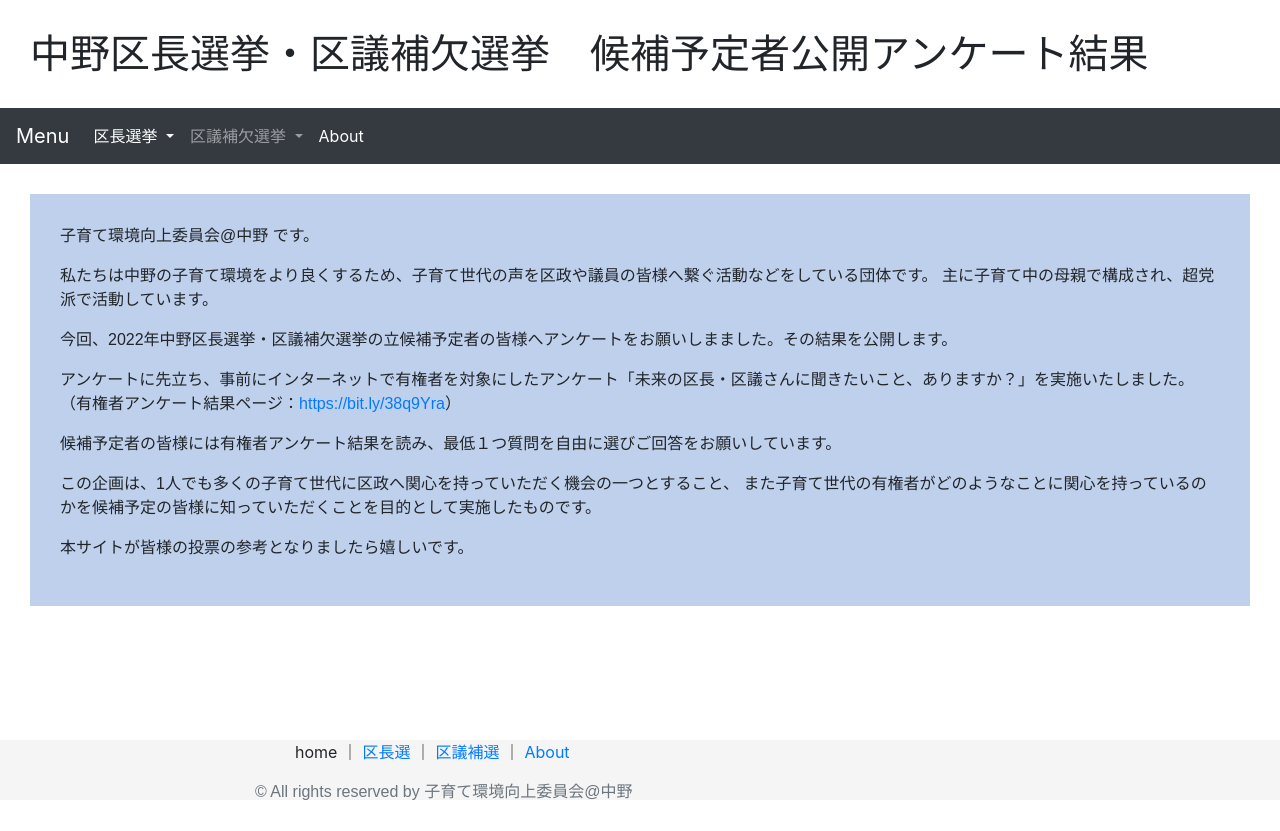
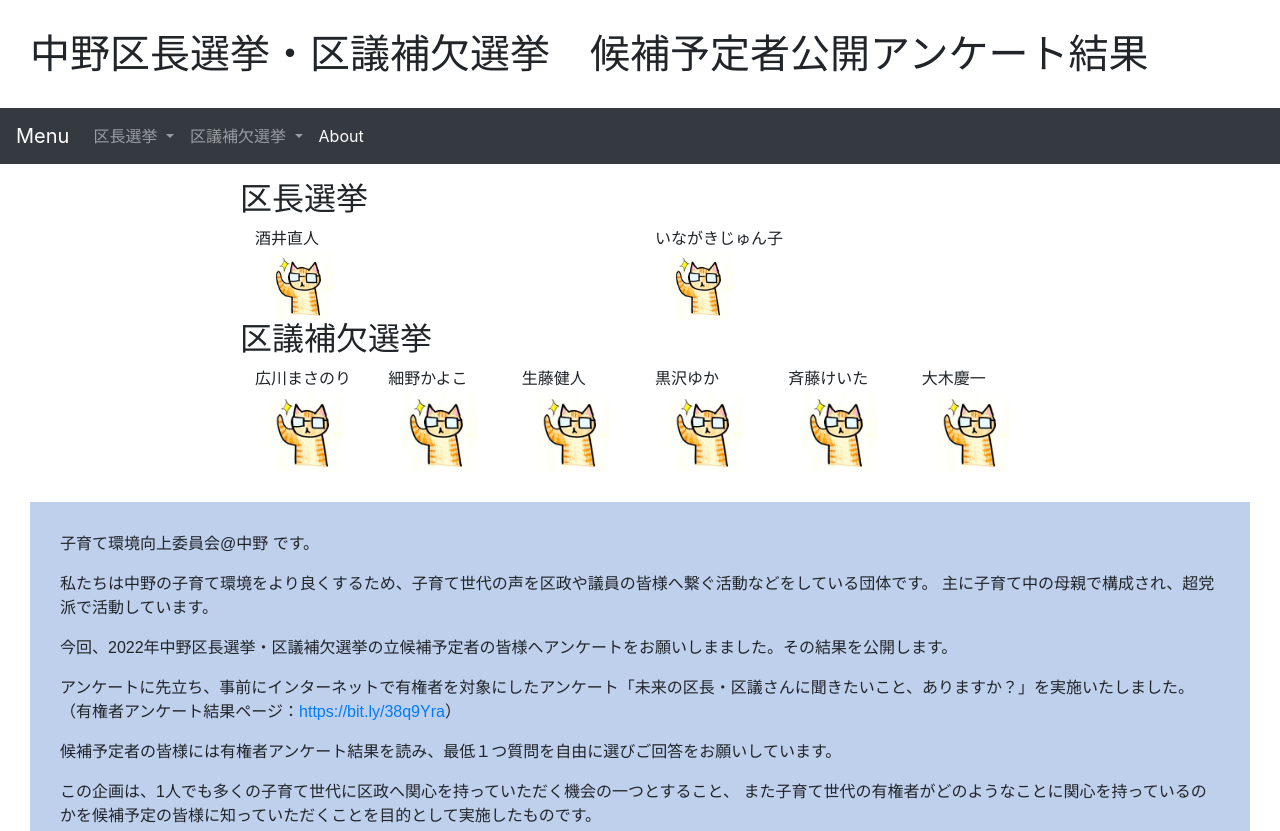
Before and after one commit to RefletsDansLeau/RefletsDansLeau.github.io, a plain HTML site: page index.html in a window 1280 px wide. Shown: the top 831 px of the page. Before the commit the page ends 804 px from the top, so only its background shows below. Drawn offline with nearby package versions, Linux system fonts and the light colour scheme.

Commit message:
トップページにも写真を載せるレイアウトにしてみた

```diff
--- a/index.html
+++ b/index.html
@@ -5,7 +5,7 @@
 <title>2022 中野区　区長選挙・区議補欠選挙　候補予定者公開アンケート結果＠中野区子育て環境向上委員会</title>
 <!-- Bootstrap CSS -->
 <link rel="stylesheet" href="https://stackpath.bootstrapcdn.com/bootstrap/4.1.3/css/bootstrap.min.css" integrity="sha384-MCw98/SFnGE8fJT3GXwEOngsV7Zt27NXFoaoApmYm81iuXoPkFOJwJ8ERdknLPMO" crossorigin="anonymous">
-
+<script src="csv_road.js"></script>
 <!--script src="jquery-3.6.0.min.js"></script-->
 <!--<![endif]-->
 <!--script src="js/main.js"></script-->
@@ -17,13 +17,13 @@
 
 
     <nav class="navbar navbar-expand-sm navbar-dark bg-dark mt-3 mb-3">
-        <a class="navbar-brand" href="#">Menu</a>
+        <a class="navbar-brand" href="index.html">Menu</a>
         <button class="navbar-toggler" type="button" data-toggle="collapse" data-target="#navbarNavAltMarkup" aria-controls="navbarNavAltMarkup" aria-expanded="false" aria-label="Toggle navigation">
             <span class="navbar-toggler-icon"></span>
         </button>
         <div class="collapse navbar-collapse" id="navbarNavAltMarkup">
             <ul class="navbar-nav">
-                <li class="nav-item active">
+                <li class="nav-item dropdown">
                     <a class="nav-link dropdown-toggle" href="kucho.html" id="navbarDropdownMenuLink" role="button" data-toggle="dropdown" aria-haspopup="true" aria-expanded="false">
                         区長選挙
                     </a>
@@ -49,6 +49,57 @@
             </ul>
         </div>
     </nav>
+
+    <div class="container">
+        <div class="row"><h2>区長選挙</h2></div>
+        <div class="row">
+            <div class="col-md-6">酒井直人
+                <div class="col-3">
+                     <img class="img-fluid" src="pic/img007.jpg">
+                </div>
+            </div>
+            <div class="col-md-6">いながきじゅん子
+
+                <div class="col-3">
+                    <img class="img-fluid" src="pic/img007.jpg">
+               </div>
+            </div>
+        </div>
+        <div class="row"><h2>区議補欠選挙</h2></div>
+        <div class = "row">
+            <div class="col-md-2">広川まさのり
+                <div class="col">
+                    <img class="img-fluid" src="pic/img007.jpg">
+               </div>
+            </div>
+            <div class="col-md-2">細野かよこ
+                <div class="col">
+                    <img class="img-fluid" src="pic/img007.jpg">
+               </div>
+            </div>
+            <div class="col-md-2">生藤健人
+                <div class="col">
+                    <img class="img-fluid" src="pic/img007.jpg">
+               </div>
+            </div>
+            <div class="col-md-2">黒沢ゆか
+                <div class="col">
+                    <img class="img-fluid" src="pic/img007.jpg">
+               </div>
+            </div>
+            <div class="col-md-2">斉藤けいた
+                <div class="col">
+                    <img class="img-fluid" src="pic/img007.jpg">
+               </div>
+            </div>
+            <div class="col-md-2">大木慶一
+                <div class="col">
+                    <img class="img-fluid" src="pic/img007.jpg">
+               </div>
+            </div>
+        </div>
+    </div>
+
 
 <div class="style-1">
     <p>子育て環境向上委員会@中野 です。</p>
@@ -76,7 +127,7 @@
 
 </body>
 
-<footer class="footer">
+  <footer class="footer">
     <div class="container">
         <ul class="footer-menu">
             <li>home ｜</li>
```
